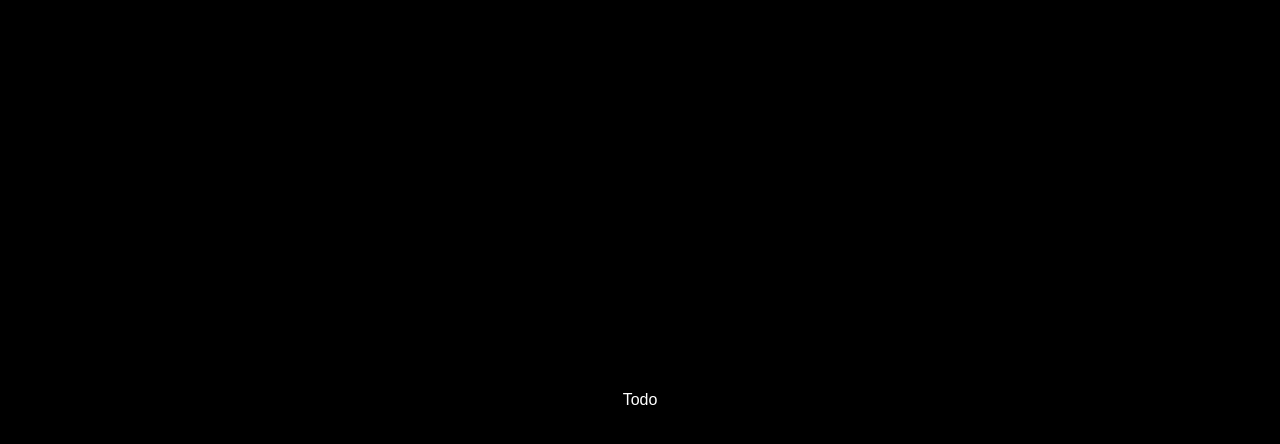
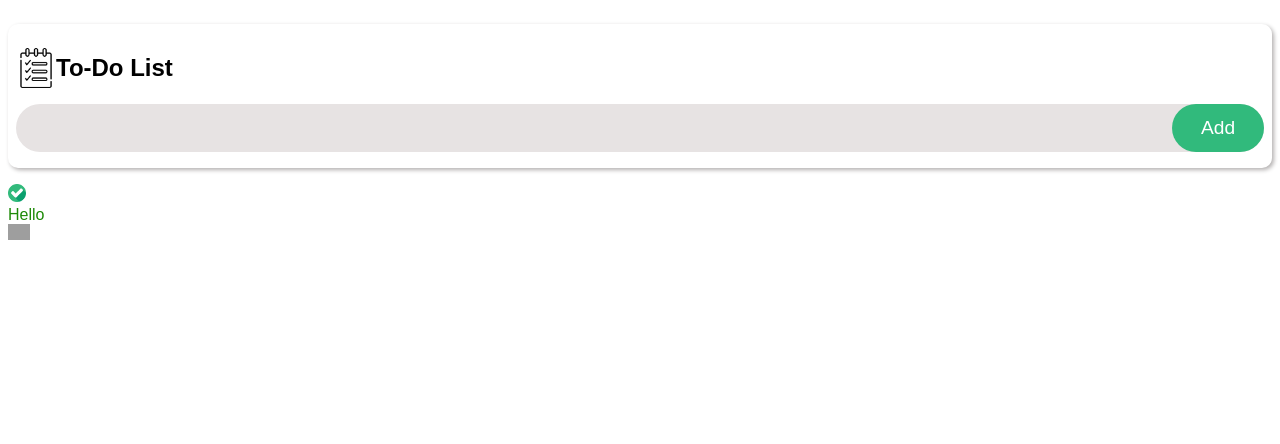
Before and after one commit to Obiorakingsley/Todo-App, a React (Vite) app: page / in a window 1280 px wide. Shown: the top 444 px of the page. Built offline with nearby package versions, Linux system fonts and the light colour scheme; grey boxes are pictures that could not be loaded.

Commit message:
create header section in Todo.jsx and import TodoItems.jsx component

```diff
--- a/index.html
+++ b/index.html
@@ -2,6 +2,7 @@
 <html lang="en">
   <head>
     <meta charset="UTF-8" />
+    <link rel="icon" type="image" href="/src/assets/images/list_dark.png" />
     <meta name="viewport" content="width=device-width, initial-scale=1.0" />
     <title>Todo App</title>
   </head>
--- a/src/Components/Todo.jsx
+++ b/src/Components/Todo.jsx
@@ -1,9 +1,20 @@
 import React from "react";
+import listicon from "../assets/images/list.png";
 import TodoItems from "./TodoItems";
 
 const Todo = () => {
   return (
-    <div>
+    <div className="todo-container">
+      <header className="header">
+        <nav className="navbar">
+          <img src={listicon} alt="" width="40" height="40" />
+          <h1>To-Do List</h1>
+        </nav>
+        <div className="todo-input">
+          <input type="text" />
+          <button>Add</button>
+        </div>
+      </header>
       <TodoItems />
     </div>
   );
--- a/src/Components/TodoItems.jsx
+++ b/src/Components/TodoItems.jsx
@@ -1,7 +1,20 @@
 import React from "react";
+import checked from "../assets/images/checked.png";
+import unchecked from "../assets/images/unchecked.png";
+import del from "../assets/images/delete.png";
 
 const TodoItems = () => {
-  return <div>Todo</div>;
+  return (
+    <main className="main">
+      <div className="todo-item">
+        <div className="item">
+          <img src={checked} alt="" width="18" />
+          <p>Hello</p>
+        </div>
+        <img src={del} alt="" width="22" />
+      </div>
+    </main>
+  );
 };
 
 export default TodoItems;
--- a/src/index.css
+++ b/src/index.css
@@ -1,18 +1,64 @@
 * {
   box-sizing: border-box;
-  border: none;
-  padding: none;
+  padding: 0;
+  margin: 0;
 }
 
 body {
-  margin: 0;
+  background-color: #ffffff;
+  color: #1e8a08;
+  font-family: Arial, Helvetica, sans-serif;
+  min-height: 100vh;
+  padding: 0.5rem;
+}
+
+.todo-container {
+  padding: 1rem 0;
+}
+
+/***Header***/
+
+.header {
+  padding: 0.5rem 0.5rem 1rem;
+  box-shadow: 2px 2px 4px rgb(179, 176, 176);
+  border-radius: 10px;
+  margin-bottom: 1rem;
+}
+
+.navbar {
   display: flex;
-  flex-direction: column;
   align-items: center;
-  justify-content: center;
-  min-width: 320px;
-  min-height: 100vh;
-  background-color: #000;
-  color: #fff;
-  font-family: Arial, Helvetica, sans-serif;
+  color: #000;
+  margin: 1rem 0;
 }
+
+.todo-input {
+  background-color: rgb(231, 227, 227);
+  border-radius: 35px;
+  display: flex;
+  align-items: center;
+  justify-content: space-between;
+}
+
+.todo-input input {
+  padding: 0.5rem;
+  border-radius: 35px;
+  border: none;
+  outline: none;
+  margin: 0.4rem;
+  background-color: transparent;
+  font-size: 1rem;
+  width: 80%;
+}
+
+.todo-input button {
+  font-size: 1.2rem;
+  padding: 0.8rem 1.8rem;
+  border-radius: 35px;
+  outline: none;
+  border: none;
+  color: #ffffff;
+  background-color: #31ba7c;
+}
+
+/***Main***/
```
